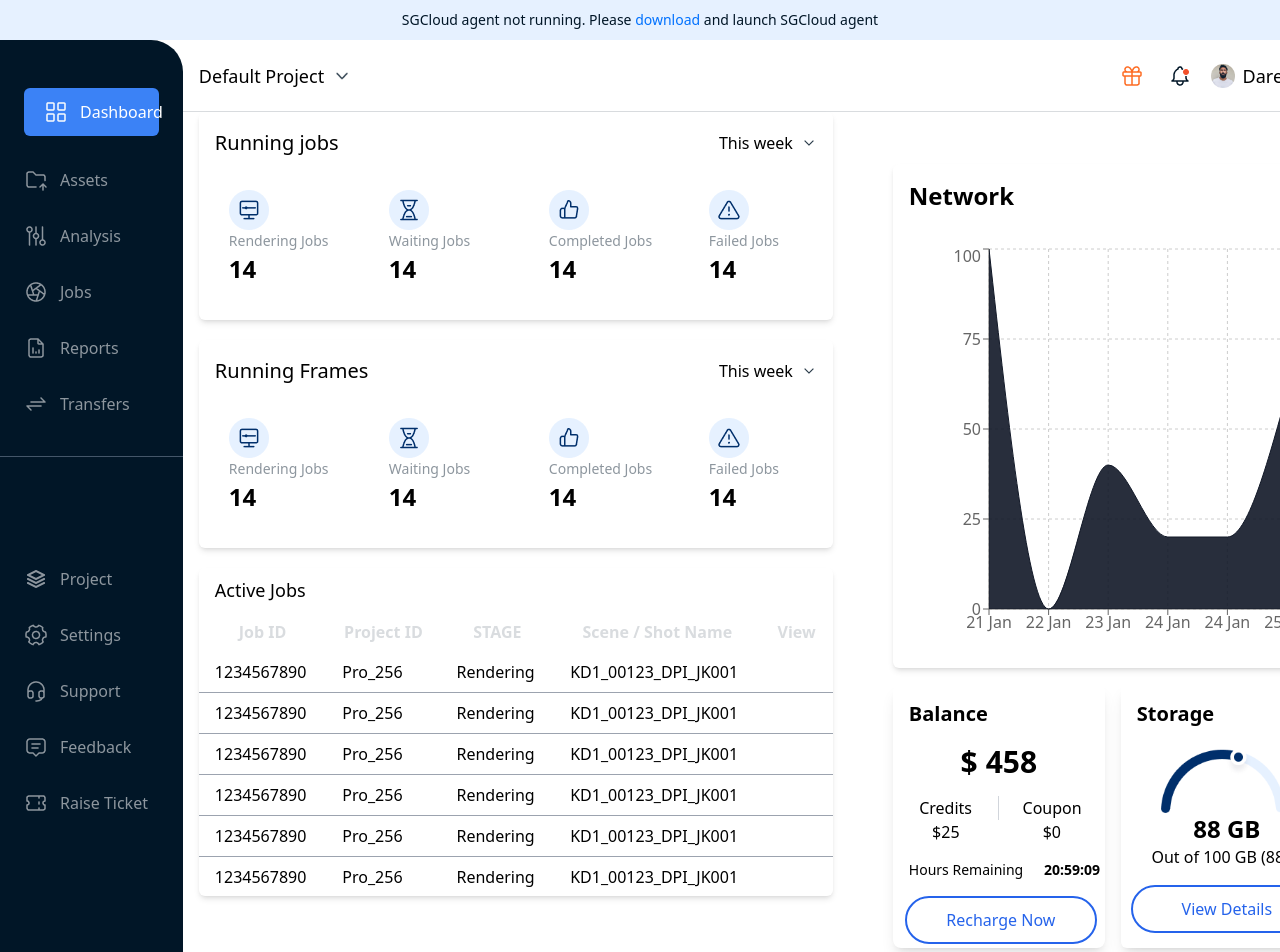
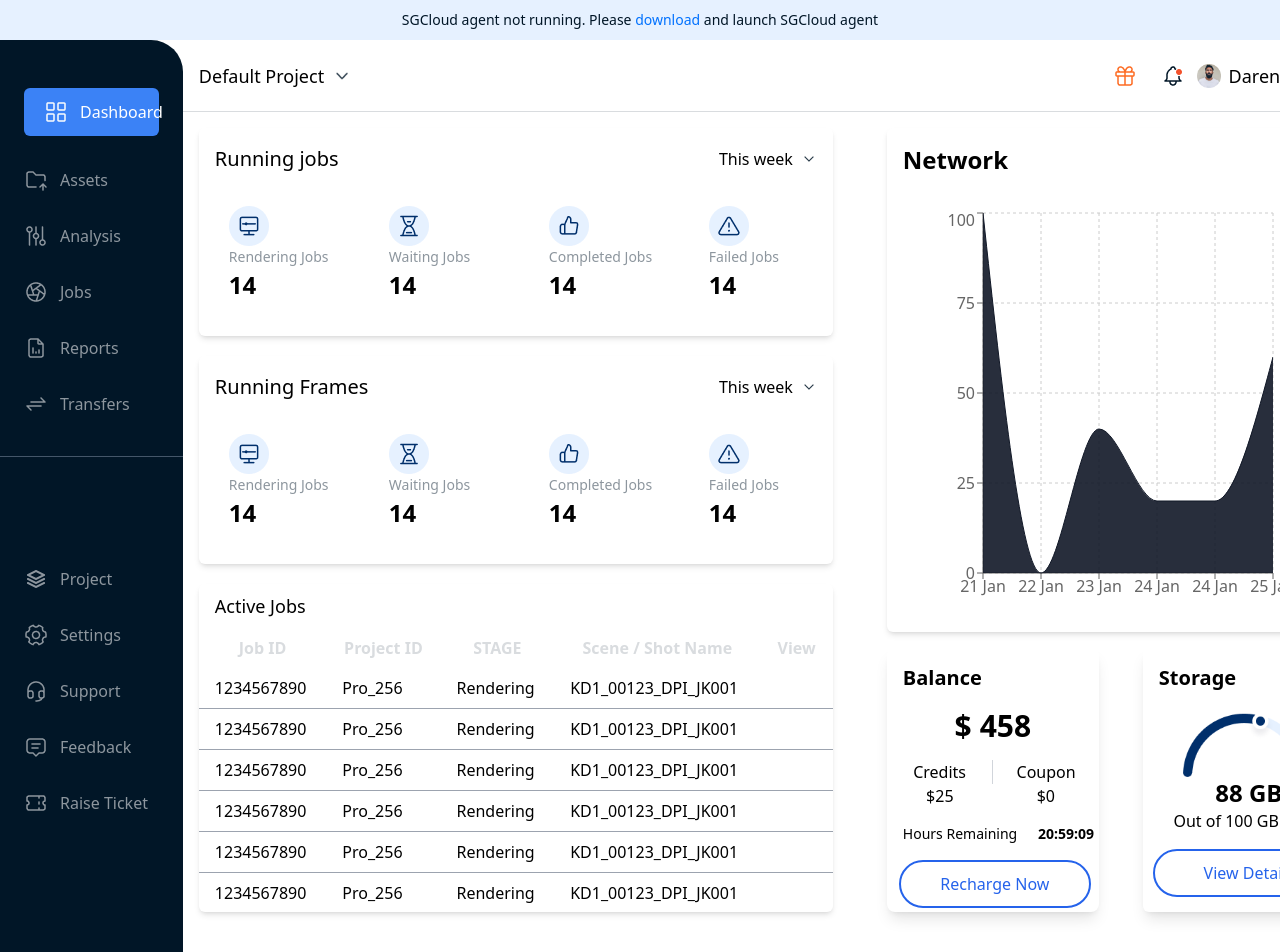
Before and after one commit to prsanjeet12/assignment2, a React (Create React App) app: page / in a window 1280 px wide. Shown: the top 952 px of the page. Built offline with nearby package versions, Linux system fonts and the light colour scheme.

Commit message:
new updates

```diff
--- a/src/Components/Dashboard/MiddleContainer.jsx
+++ b/src/Components/Dashboard/MiddleContainer.jsx
@@ -7,7 +7,7 @@ import AdditionalItems from './AdditionalItems';
 
 const MiddleContainer = () => {
   return (
-    <div className="ml-4 relative">
+    <div className="ml-4 lg:mt-4 relative">
       <div className="w-full lg:w-[634px] h-[208px] bg-[#FFFFF] shadow-md mb-4 lg:mb-0 relative rounded-md">
         <div className='flex items-center justify-between p-4'>
           <div>
--- a/src/Components/Dashboard/RightContainer.jsx
+++ b/src/Components/Dashboard/RightContainer.jsx
@@ -15,13 +15,18 @@ const RightContainer = () => {
   return (
     <div className="
     w-full
-    sm:p-9
+    gap-7
+    lg:ml-[30px]
+
+
+
+
 
 
     ">
       <div className="w-full
-    lg:mt-4
-
+    lg:mt-4   lg:w-[432px]
+       mb-4
        h-[504px] bg-[#ffff] shadow-md rounded-md">
         <h1 className="text-2xl font-bold p-4">Network</h1>
         <div className="p-4 ">
@@ -46,14 +51,14 @@ const RightContainer = () => {
         </div>
       </div>
 
-      <div className="flex flex-col lg:flex-row mt-4">
+      <div className="flex flex-col lg:flex-row mt-4 sm:gap-7">
         <div className="w-full lg:w-[212px] h-[264px] bg-white shadow-lg rounded-lg mb-4 lg:mr-4 lg:mb-0">
           <h2 className="text-xl font-semibold p-4">Balance</h2>
           <div className="flex items-center justify-center mb-4">
             <p className="text-3xl font-bold">$</p>
             <p className="text-3xl font-bold ml-2">458</p>
           </div>
-          <div className="flex mb-4 lg:mb-0">
+          <div className="flex mb-4 sm:mt-4 lg:mb-0">
             <p className="flex-1 text-center border-r border-gray-300">Credits</p>
             <p className="flex-1 text-center">Coupon</p>
           </div>
```
